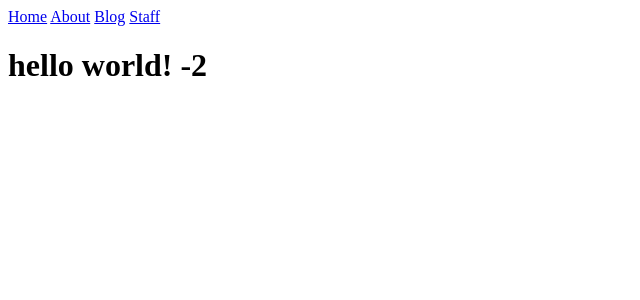
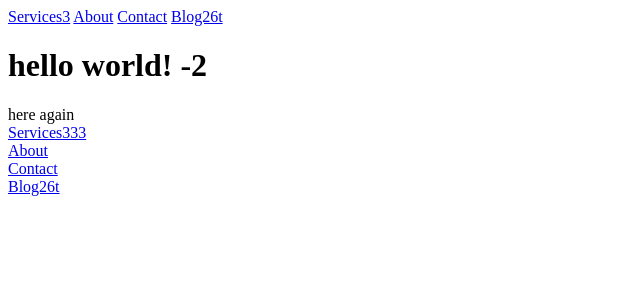
Before and after one commit to rmskone/web-repository, a Jekyll site: the page built from docs/index.html, in a window 1280 px wide. Shown: the top 300 px of the page, without its empty margins (0-640 px from the left). Built offline with Jekyll 4.4.1, drawn with Linux system fonts in a browser that asks for light colours.

Commit message:
multiple navigation

```diff
--- /dev/null
+++ b/_data/navigation/nav-bar.yml
@@ -0,0 +1,8 @@
+- name: Services3
+  link: ./
+- name: About
+  link: ./about.html
+- name: Contact
+  link: ./blog.html
+- name: Blog26t
+  link: ./staff.html
--- a/_data/navigation.yml
+++ b/_data/navigation/sidebar-repo.yml
@@ -1,8 +1,8 @@
-- name: Home
+- name: Services333
   link: ./
 - name: About
   link: ./about.html
-- name: Blog
+- name: Contact
   link: ./blog.html
-- name: Staff
+- name: Blog26t
   link: ./staff.html
--- a/_includes/navigation.html
+++ b/_includes/navigation/nav-bar.html
@@ -1,5 +1,5 @@
 <nav>
-    {% for item in site.data.navigation %}
+    {% for item in site.data.navigation.nav-bar %}
       <a href="{{ item.link }}" {% if page.url == item.link %}class="current"{% endif %}>{{ item.name }}</a>
     {% endfor %}
   </nav>
--- /dev/null
+++ b/_includes/navigation/sidebar.html
@@ -0,0 +1,5 @@
+<nav>
+  {% for item in site.data.navigation.sidebar-repo %}
+    <a href="{{ item.link }}" {% if page.url == item.link %}class="current"{% endif %}>{{ item.name }}<br></a>
+  {% endfor %}
+</nav>
--- a/_layouts/default.html
+++ b/_layouts/default.html
@@ -6,7 +6,11 @@
     <link rel="stylesheet" href="/assets/css/styles.css">
   </head>
   <body>
-    {% include navigation.html %}
-    {{ content }}
+    {% include navigation/nav-bar.html %}
+
+    {{ content }} here again
+
+    {% include navigation/sidebar.html %}
+
   </body>
 </html>
--- a/_sass/main.scss
+++ b/_sass/main.scss
@@ -1,3 +1,27 @@
 .current {
     color: green;
   }
+
+.navbar ul{
+    list-style-type: none;
+    margin: 0;
+    padding: 0;
+    overflow: hidden;
+    background-color: #333333;
+  }
+
+  .navbar li {
+    float: left;
+  }
+
+  .navbar li a {
+    display: block;
+    color: white;
+    text-align: center;
+    padding: 14px 16px;
+    text-decoration: none;
+  }
+
+  .navbar li a:hover {
+    background-color: #111;
+}
--- a/docs/index.html
+++ b/docs/index.html
@@ -1,5 +1,6 @@
 ---
 layout: default
 title: Home
+sidebar: sidebar-repo
 ---
 <h1>{{ "Hello World! -2" | downcase }}</h1>
--- a/docs/staff.html
+++ b/docs/staff.html
@@ -1,6 +1,7 @@
 ---
 layout: default
 title: Staff
+sidebar: sidebar-repo
 ---
 <h1>Staff</h1>
 
```
Also changed, not shown: Gemfile.lock (added).
